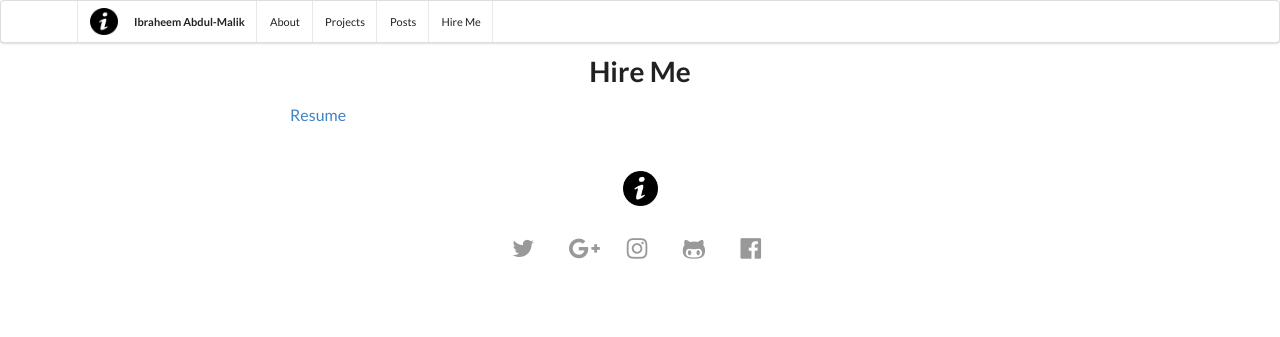
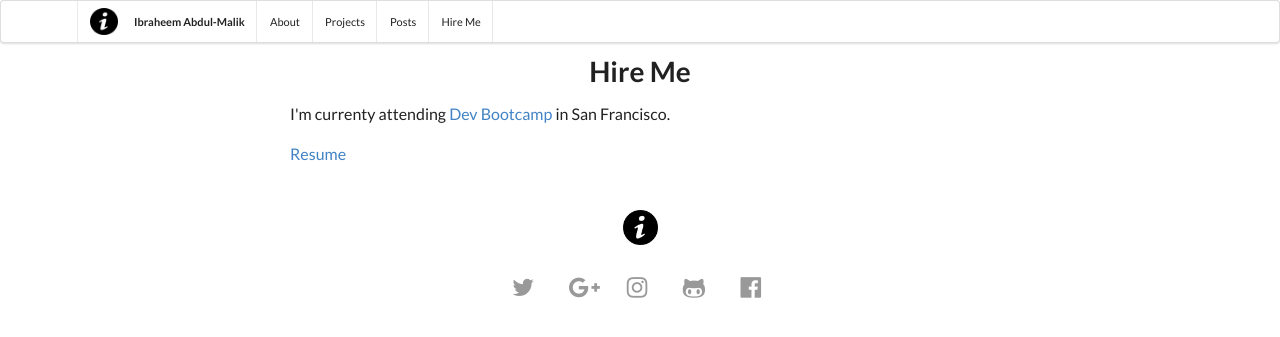
Before and after one commit to ibraheem4/ibraheem4.github.io, a Jekyll site: the page built from _pages/hire.html, in a window 1280 px wide. Shown: the top 337 px of the page. Built offline with Jekyll 4.4.1, drawn with Linux system fonts in a browser that asks for light colours; nearby versions of some CDN libraries; library files that are not in the unit come from our copies.

Commit message:
icons, hire page

```diff
--- a/_includes/head.html
+++ b/_includes/head.html
@@ -4,6 +4,7 @@
 <title>{{ site.title }}</title>
 {% include _author.html %}
 <link rel="alternate" type="application/rss+xml" title="RSS" href="{{ site.baseurl }}feed.xml">
+{% include _icons.html %}
 {% include _ga.html %}
 {% include _fb.html %}
 {% include _twitter.html %}
--- a/_layouts/default.html
+++ b/_layouts/default.html
@@ -1,7 +1,7 @@
 ---
 layout: compress
 ---
-<!doctype html>
+<!DOCTYPE html>
 <html lang="en">
 {{ content }}
 </html>
--- a/_pages/hire.html
+++ b/_pages/hire.html
@@ -5,5 +5,8 @@
 ---
 <div class="ui container">
   <h1 class="ui center aligned header">Hire Me</h1>
+  <p>
+    I'm currenty attending <a href="http://www.devbootcamp.com">Dev Bootcamp</a> in San Francisco.
+  </p>
   <a href="{{ site.baseurl }}resume/">Resume</a>
 </div>
```
Also changed, not shown: 1 other file.
